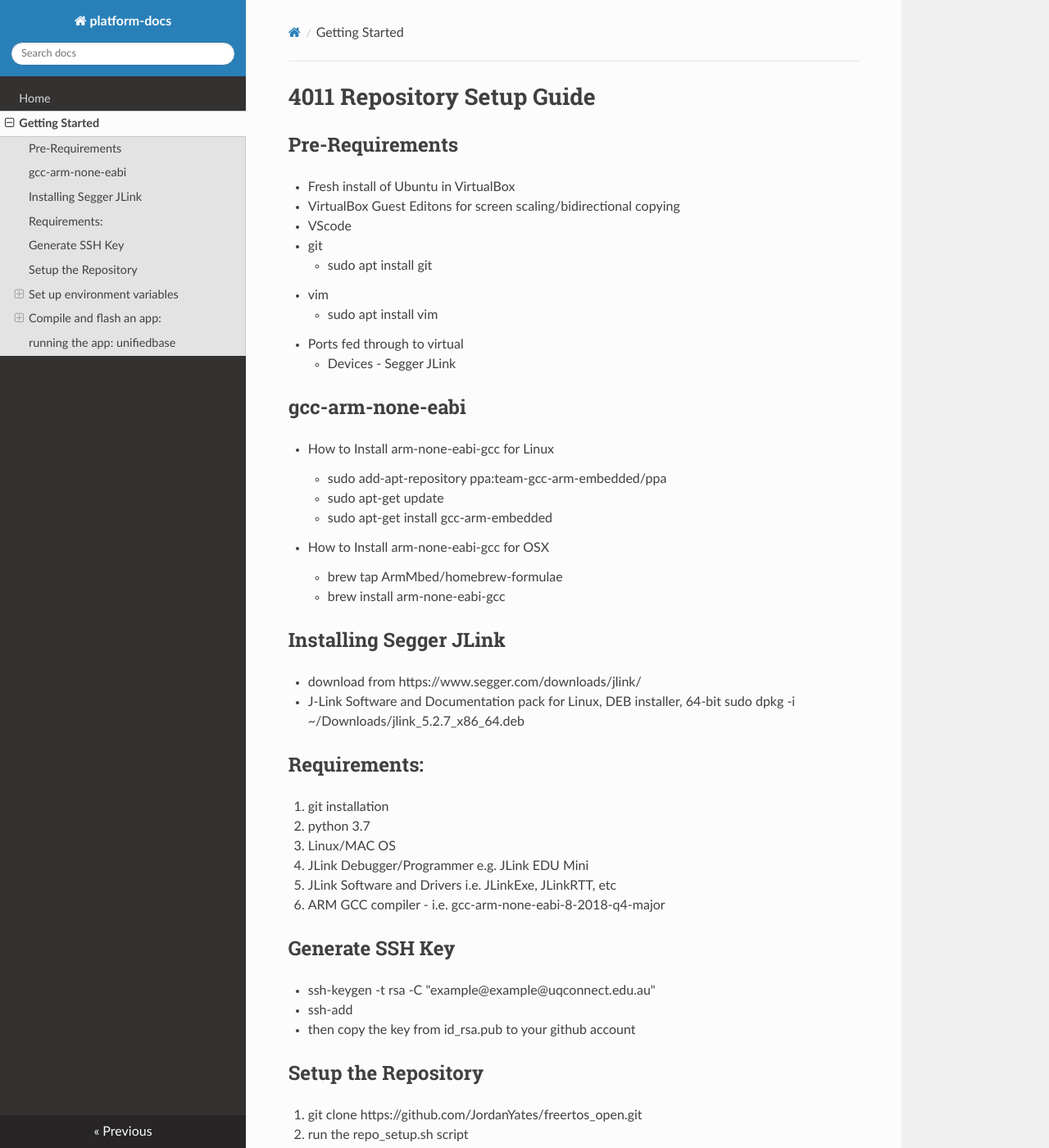
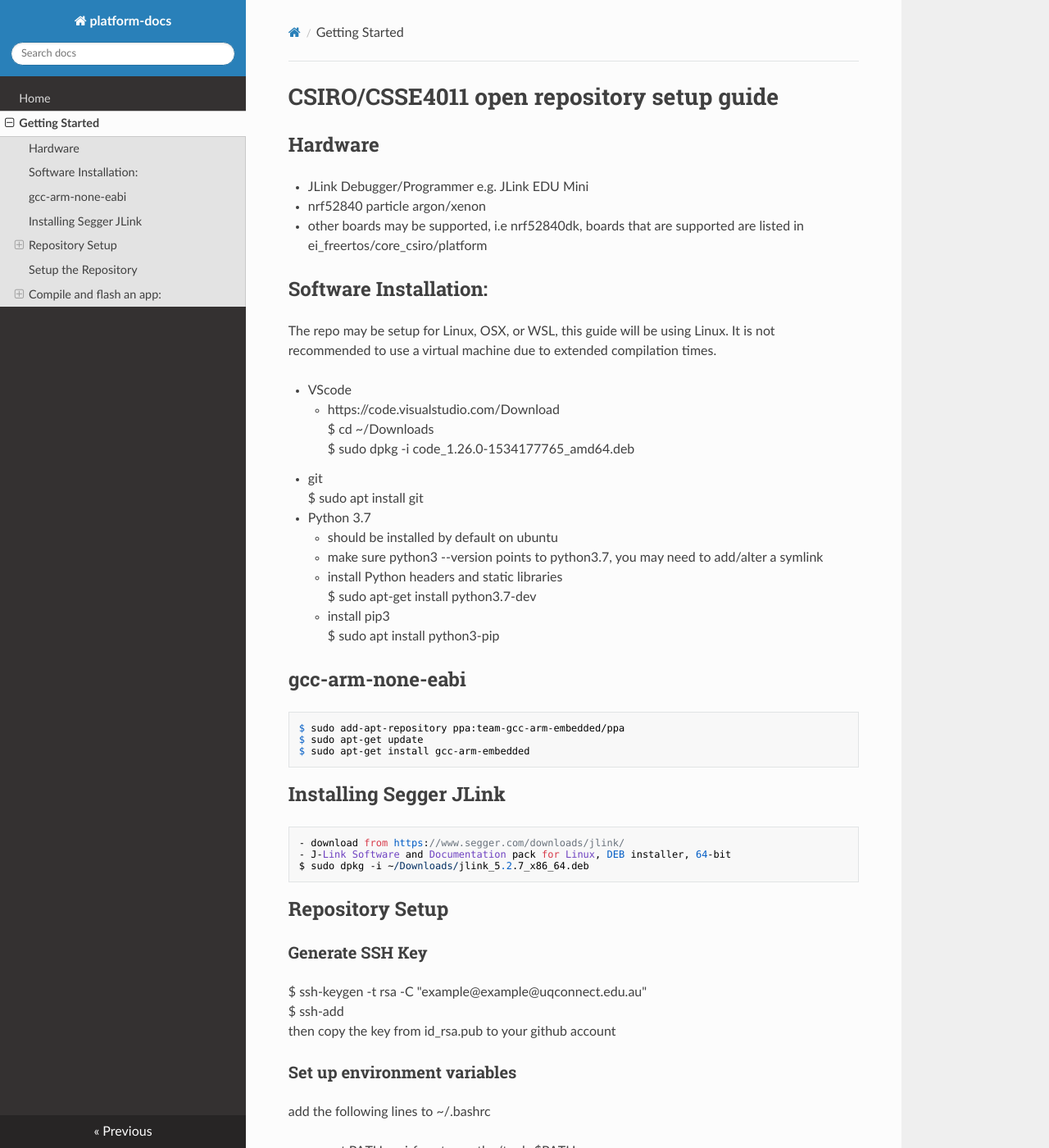
Before and after one commit to csiro-wsn/platform-docs, an MkDocs documentation site: the page built from docs/getting_started.md, in a window 1280 px wide and 1400 px high. Shown: the whole window at 82% size. Built offline with MkDocs 1.6.1, drawn with Linux system fonts in a browser that asks for light colours; nearby versions of some CDN libraries; some of the changed text lies outside the part shown.

Commit message:
updated to reflect open repo

```diff
--- a/docs/getting_started.md
+++ b/docs/getting_started.md
@@ -1,85 +1,81 @@
-# 4011 Repository Setup Guide
+# CSIRO/CSSE4011 open repository setup guide
 
-## Pre-Requirements
+## Hardware
+* JLink Debugger/Programmer e.g. JLink EDU Mini
+* nrf52840 particle argon/xenon
+* other boards may be supported, i.e nrf52840dk, boards that are supported are listed in ei_freertos/core_csiro/platform
 
-* Fresh install of Ubuntu in VirtualBox
-* VirtualBox Guest Editons for screen scaling/bidirectional copying
+## Software Installation:
+
+The repo may be setup for Linux, OSX, or WSL, this guide will be using Linux. It is not recommended to use a virtual machine due to extended compilation times.
+
 * VScode
+    - https://code.visualstudio.com/Download
+    $ cd ~/Downloads
+    $ sudo dpkg -i code_1.26.0-1534177765_amd64.deb
 * git
-    - sudo apt install git
-* vim
-    - sudo apt install vim
-* Ports fed through to virtual
-    - Devices - Segger JLink
+    $ sudo apt install git
+* Python 3.7
+    - should be installed by default on ubuntu
+    - make sure python3 --version points to python3.7, you may need to add/alter a symlink
+    - install Python headers and static libraries
+        $ sudo apt-get install python3.7-dev
+    - install pip3
+        $ sudo apt install python3-pip
 
 ## gcc-arm-none-eabi
-* How to Install arm-none-eabi-gcc for Linux
-    - sudo add-apt-repository ppa:team-gcc-arm-embedded/ppa
-    - sudo apt-get update
-    - sudo apt-get install gcc-arm-embedded
-
-* How to Install arm-none-eabi-gcc for OSX
-    - brew tap ArmMbed/homebrew-formulae
-    - brew install arm-none-eabi-gcc
+    $ sudo add-apt-repository ppa:team-gcc-arm-embedded/ppa
+    $ sudo apt-get update
+    $ sudo apt-get install gcc-arm-embedded
 
 ## Installing Segger JLink
-- download from https://www.segger.com/downloads/jlink/
-- J-Link Software and Documentation pack for Linux, DEB installer, 64-bit
-sudo dpkg -i ~/Downloads/jlink_5.2.7_x86_64.deb
+    - download from https://www.segger.com/downloads/jlink/
+    - J-Link Software and Documentation pack for Linux, DEB installer, 64-bit
+    $ sudo dpkg -i ~/Downloads/jlink_5.2.7_x86_64.deb
 
 
-## Requirements:
-1. git installation
-2. python 3.7
-3. Linux/MAC OS
-4. JLink Debugger/Programmer e.g. JLink EDU Mini
-5. JLink Software and Drivers i.e. JLinkExe, JLinkRTT, etc
-6. ARM GCC compiler - i.e. gcc-arm-none-eabi-8-2018-q4-major
+## Repository Setup
 
-## Generate SSH Key
-- ssh-keygen -t rsa -C "example@example@uqconnect.edu.au"
-- ssh-add
-- then copy the key from id_rsa.pub to your github account
+### Generate SSH Key
+$ ssh-keygen -t rsa -C "example@example@uqconnect.edu.au"
+$ ssh-add
+then copy the key from id_rsa.pub to your github account
+
+### Set up environment variables
+
+add the following lines to ~/.bashrc
+
+- export PATH=<ei-freertos-path\>/tools:$PATH
+- export PYTHONPATH=<ei-freertos-path\>/pyclasses:$PYTHONPATH
+
+$ source ~/.bashrc
 
 ## Setup the Repository
 
-1. git clone https://github.com/JordanYates/freertos_open.git
-2. run the repo_setup.sh script
-
-## Set up environment variables
-### Linux
-add the following lines to ~/.bashrc
-
-- export PATH=<repo path>/pacp-tools/tools:$PATH
-- export PATH=<repo path>/pacp-tools/pyclasses:$PATH
-- export PATH=<repo path>/pacp-freertos/tools:$PATH
-- export PYTHONPATH=<repo path>/pacp-tools/pyclasses:$PYTHONPATH
-- export PYTHONPATH=<repo path>/pacp-freertos/ pyclasses:$PYTHONPATH
-
-run source ~/.bashrc
+    $ git clone https://github.com/csiro-wsn/ei-freertos.git
+    $ ./repo_setup.sh
 
 ## Compile and flash an app:
 
-### compiling the app unifiedbase:
-    cd unifiedbase
-    make TARGET=argon tdf - this needs to be done once
-    make TARGET=argon debug - to compile
+### compiling the app low_power:
+    $ cd apps/low_power
+    $ make TARGET=argon debug -j
 
 ### flashing an app
 connect your jlink EDU mini
-    make TARGET=argon flashdbg -j
+#### verifying JLink
+    verify it is plugged in correctly and recognises the device
+    $ JLinkExe
+        > connect
+        > S
+        > <Enter>
+    If a Target device selection comes up, select nrf52840_xxAA, by nordic semiconductors, Cortex-M4 on subsequent connects it will be the default device
+
+### flashing the app
+    $ make TARGET=argon flashdbg -j
+    blue LED should start blinking
 
 ### tips:
-    - make TARGET=argon help - generates help message
-    - make TARGET=argon jlinksn - get serial numbers of devices connected - useful for multiple devices connected
-    - make TARGET=argon JLINK=<serial number> - needed when multiple devices connected to computer or it will give you error, alternatively just take one out
-
-## running the app: unifiedbase
-to display any meaningful output we must run baselisten, an app that listens for incoming BLE packets
-
-    - cd pacp-tools
-    - ./baselisten --serial /dev/ttyACM0
-
-you can determine the serial device by typing
-    - ls /dev/tty*
-which will display all the serial devices
+    $ make TARGET=argon help - generates help message
+    $ make TARGET=argon jlinksn - get serial numbers of devices connected - useful for multiple devices connected
+    $ make TARGET=argon JLINK=<serial number> - needed when multiple devices connected to computer or it will give you error, alternatively just take one out
```
